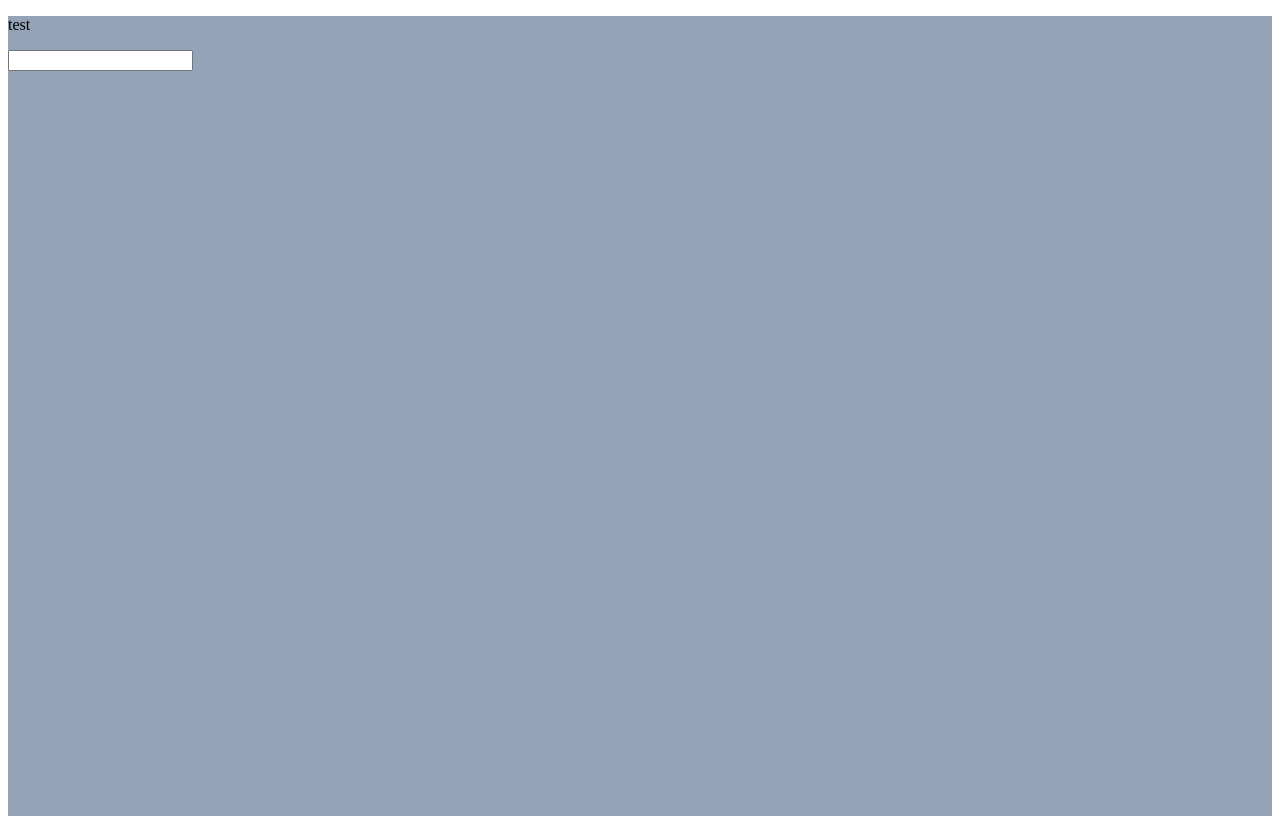
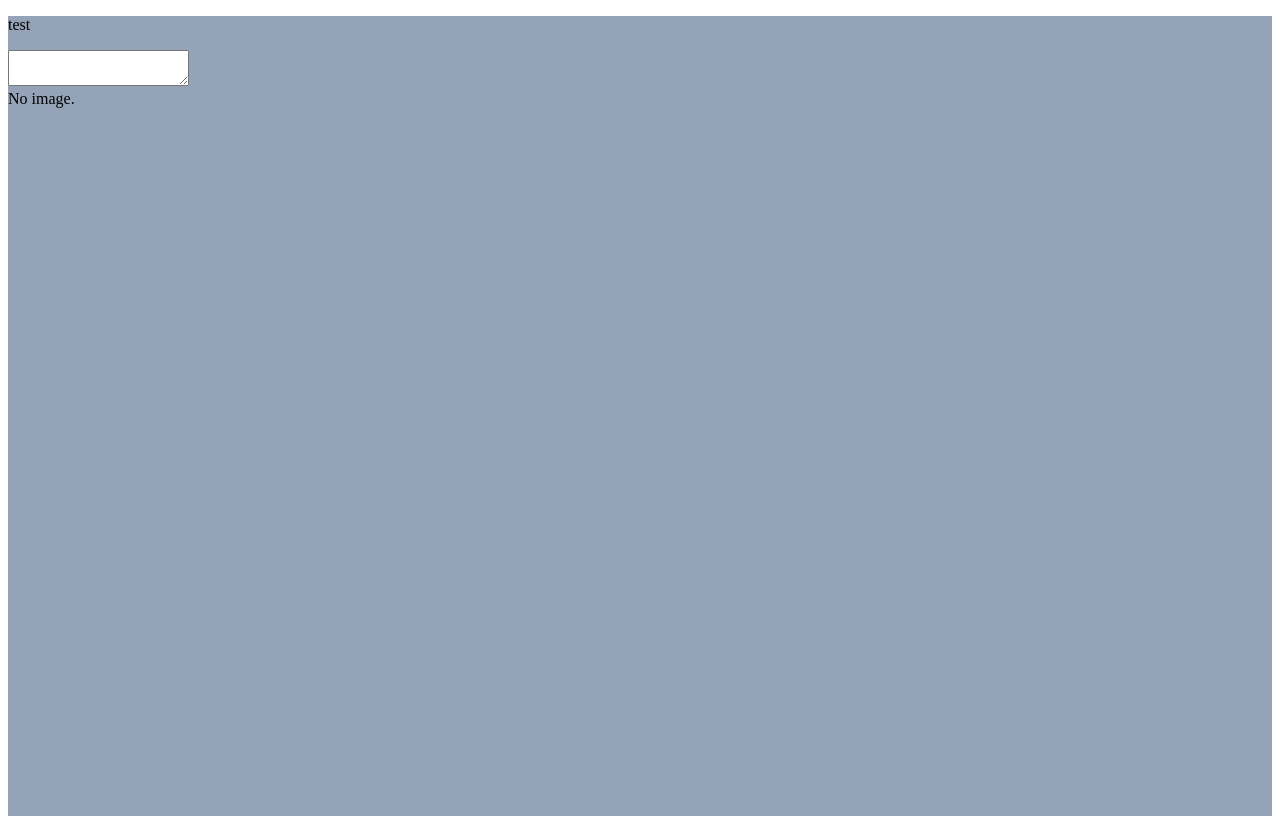
Before and after one commit to fn-Drew/Metadata-Preview, a React (Create React App) app: page / in a window 1280 px wide. Built offline with nearby package versions, Linux system fonts and the light colour scheme.

Commit message:
added input field and parses it into a JSON object

```diff
--- a/src/App.js
+++ b/src/App.js
@@ -1,21 +1,24 @@
 import './App.css'
-import { useState } from 'react'
+import { useCallback, useState } from 'react'
 import Input from './Components/Input.js'
+import DisplayImage from './Components/DisplayImage.js'
 
 function App() {
   const [userInput, setUserInput] = useState([])
 
   const handleUserInput = (event) => {
     event.preventDefault()
-    console.log(event)
-    setUserInput(event.target.value)
-    console.log(event.target.value)
+    let input = event.target.value
+    let JSON_input = JSON.parse(input)
+    setUserInput(JSON_input)
   }
 
   return (
     <div class="h-screen bg-slate-400">
       <p>test</p>
       <Input userInput={userInput} handleUserInput={handleUserInput} />
+      <DisplayImage userInput={userInput} />
+      {/* <img src={`https://ipfs.io/ipfs/${userInput.image.slice(7)}`} /> */}
     </div>
   )
 }
--- /dev/null
+++ b/src/Components/DisplayImage.js
@@ -0,0 +1,16 @@
+const DisplayImage = (props) => {
+
+  if (props.userInput.image === true) {
+    return (
+      <div>
+        <img src={`https://ipfs.io/ipfs/${props.userInput.image.slice(7)}`} />
+      </div>
+    )
+  } else {
+    return (
+      <div> No image. {console.log(props.userInput.image)} </div>
+    )
+  }
+}
+
+export default DisplayImage
--- a/src/Components/Input.js
+++ b/src/Components/Input.js
@@ -1,12 +1,7 @@
 const Input = (props) => {
   return (
     <div>
-      <form>
-        <input
-          value={props.userInput}
-          onInput={props.handleUserInput}
-        />
-      </form>
+      <textarea vlaue={props.userInput} onInput={props.handleUserInput} />
     </div>
   )
 }
```
Also changed, not shown: tailwind.config.js (line endings or trailing spaces).
